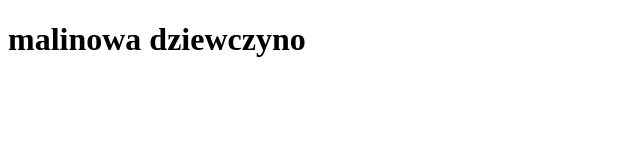
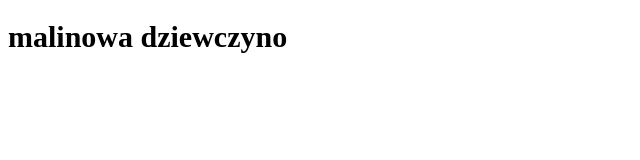
Before and after one commit to TeQuelin/animals, a plain HTML site: page index.html in a window 1280 px wide. Shown: the whole page, without its empty margins (0-640 px from the left). Drawn offline with Linux system fonts and the light colour scheme.

Commit message:
update implementation of style of h1 to index.html

```diff
--- a/index.html
+++ b/index.html
@@ -5,6 +5,11 @@
     <meta charset="UTF-8">
     <meta name="viewport" content="width=device-width, initial-scale=1.0">
     <title>Animals</title>
+    <style>
+        h1 {
+            font-size: 30px;
+        }
+    </style>
 </head>
 
 <body>
```
